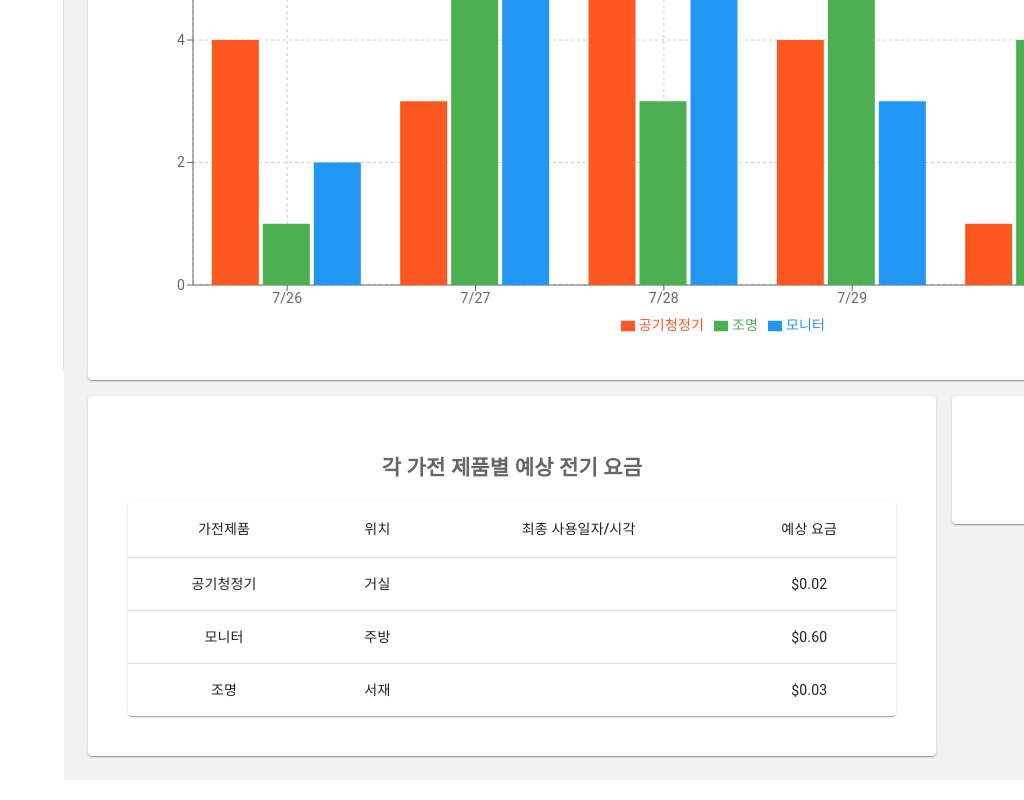
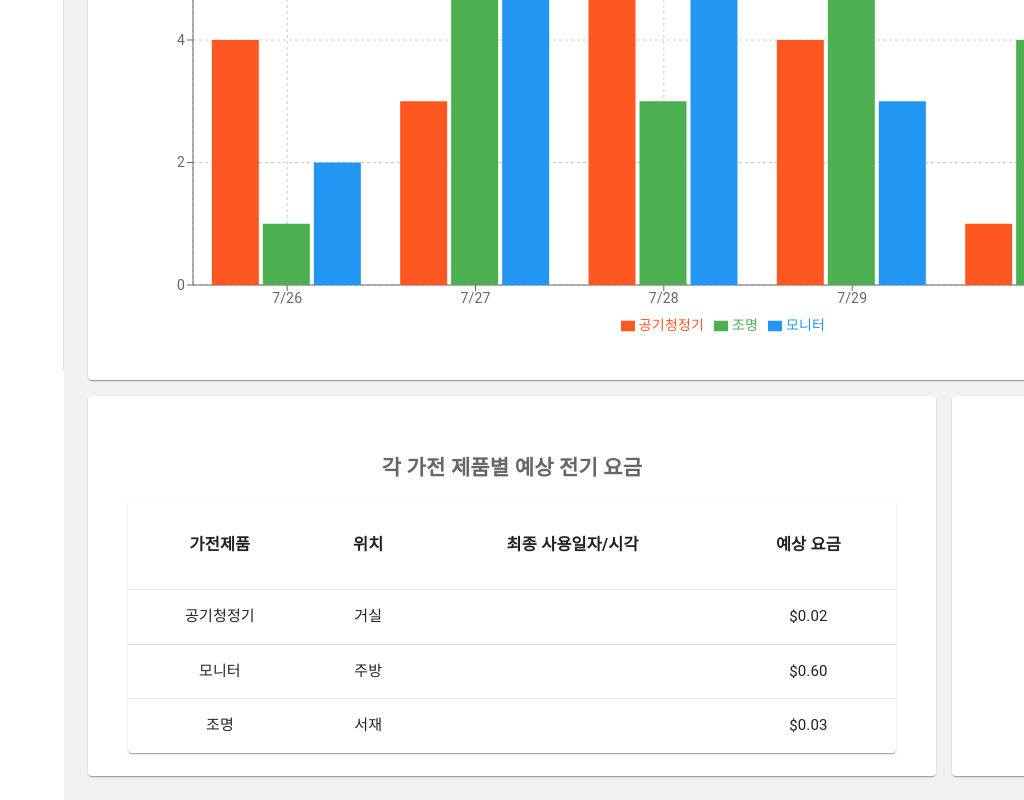
Before and after one commit to Hanium2023/Hanium_Web_Front, a React (Create React App) app in the folder hanium-front/: page /check in a window 1280 px wide. Shown: the part 430-1230 px from the top of the page, without its empty margins (256-1280 px from the left). Built offline with nearby package versions, Linux system fonts and the light colour scheme; no server answers.

Commit message:
UI:font 크기

```diff
--- a/hanium-front/src/component/Page/Check.js
+++ b/hanium-front/src/component/Page/Check.js
@@ -140,16 +140,24 @@ export default function Check() {
             </Grid>
 
             <Grid item xs={8}>
-              <Item>
+              <Item style={{ height: "380px" }}>
                 <h2>각 가전 제품별 예상 전기 요금</h2>
                 <TableContainer component={Paper}>
                   <Table sx={{ minWidth: 650 }} aria-label="simple table">
                     <TableHead>
                       <TableRow>
-                        <TableCell align="center">가전제품</TableCell>
-                        <TableCell align="center">위치</TableCell>
-                        <TableCell align="center">최종 사용일자/시각</TableCell>
-                        <TableCell align="center">예상 요금</TableCell>
+                        <TableCell align="center">
+                          <h3>가전제품</h3>
+                        </TableCell>
+                        <TableCell align="center">
+                          <h3>위치</h3>
+                        </TableCell>
+                        <TableCell align="center">
+                          <h3>최종 사용일자/시각</h3>
+                        </TableCell>
+                        <TableCell align="center">
+                          <h3>예상 요금</h3>
+                        </TableCell>
                       </TableRow>
                     </TableHead>
                     <TableBody>
@@ -160,12 +168,24 @@ export default function Check() {
                             "&:last-child td, &:last-child th": { border: 0 },
                           }}
                         >
-                          <TableCell align="center" component="th" scope="row">
+                          <TableCell
+                            align="center"
+                            component="th"
+                            scope="row"
+                            style={{ fontSize: "15px" }}
+                          >
                             {row.name}
                           </TableCell>
-                          <TableCell align="center">{row.location}</TableCell>
-                          {/* Render the fetched timestamps */}
-                          <TableCell align="center">
+                          <TableCell
+                            align="center"
+                            style={{ fontSize: "15px" }}
+                          >
+                            {row.location}
+                          </TableCell>
+                          <TableCell
+                            align="center"
+                            style={{ fontSize: "15px" }}
+                          >
                             {row.name === "모니터"
                               ? tvMonitorTimestamp
                               : row.name === "공기청정기"
@@ -174,7 +194,10 @@ export default function Check() {
                               ? LightTimestamp
                               : row.date}
                           </TableCell>
-                          <TableCell align="center">
+                          <TableCell
+                            align="center"
+                            style={{ fontSize: "15px" }}
+                          >
                             $
                             {(
                               (row.usageCount *
@@ -191,8 +214,14 @@ export default function Check() {
               </Item>
             </Grid>
             <Grid item xs={4}>
-              <Item>
-                <Weather style={{ width: "100%", height: "100%" }} />
+              <Item style={{ height: "380px" }}>
+                <Weather
+                  style={{
+                    width: "100%",
+                    height: "100%",
+                    justifyContent: "center",
+                  }}
+                />
               </Item>
             </Grid>
           </Grid>
--- a/hanium-front/src/component/Page/Weather.js
+++ b/hanium-front/src/component/Page/Weather.js
@@ -47,34 +47,28 @@ class Weather extends Component {
     } else {
       return (
         <div>
-          <Grid container spacing={2} columns={16}>
-            <Grid item xs={8}>
           <div>
             <img
               src={img_url}
               alt="Weather Icon"
-                  style={{ width: "100px", height: "100px" }}
+              style={{ width: "120px", height: "120px" }}
             />
             <div>{this.state.desc}</div>
           </div>
-            </Grid>
-            <Grid item xs={8}>
           <div>
             <h1>{(this.state.temp - 273.15).toFixed(0)}°C</h1>
           </div>
           <div>
-                <h4>
+            <h3>
               최고: {(this.state.temp_max - 273.15).toFixed(0)}°C / 최저:{" "}
               {(this.state.temp_min - 273.15).toFixed(0)}°
-                </h4>
+            </h3>
           </div>
           <div>
             <span style={{ marginTop: "7px", marginRight: "8px" }}>
-                  <h4>현재 습도 : {this.state.humidity}%</h4>
+              <h3>현재 습도 : {this.state.humidity}%</h3>
             </span>
           </div>
-            </Grid>
-          </Grid>
         </div>
       );
     }
```
Lines whose indentation alone changed are shown as unchanged.
